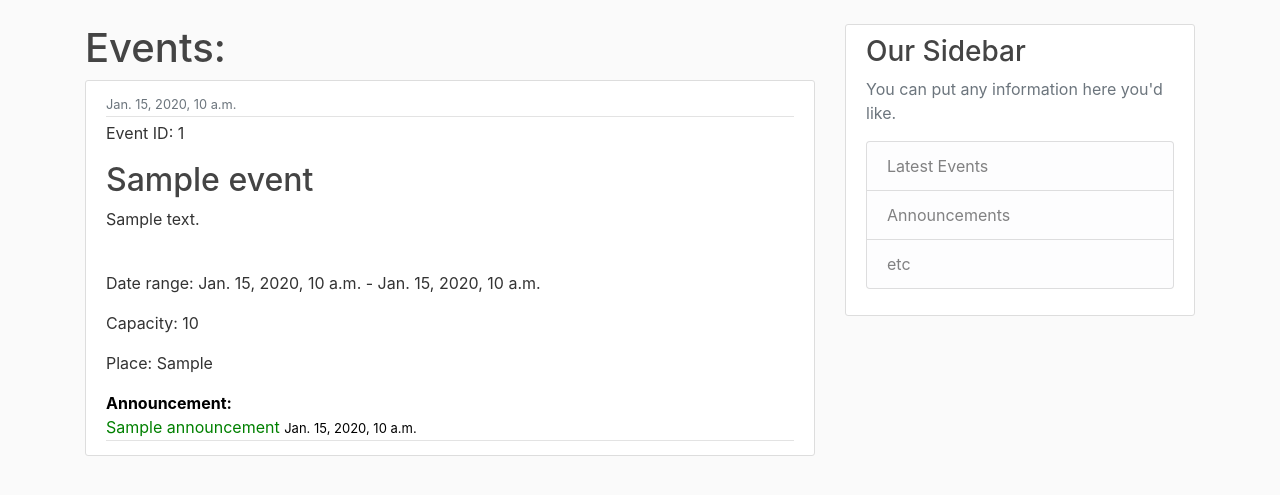
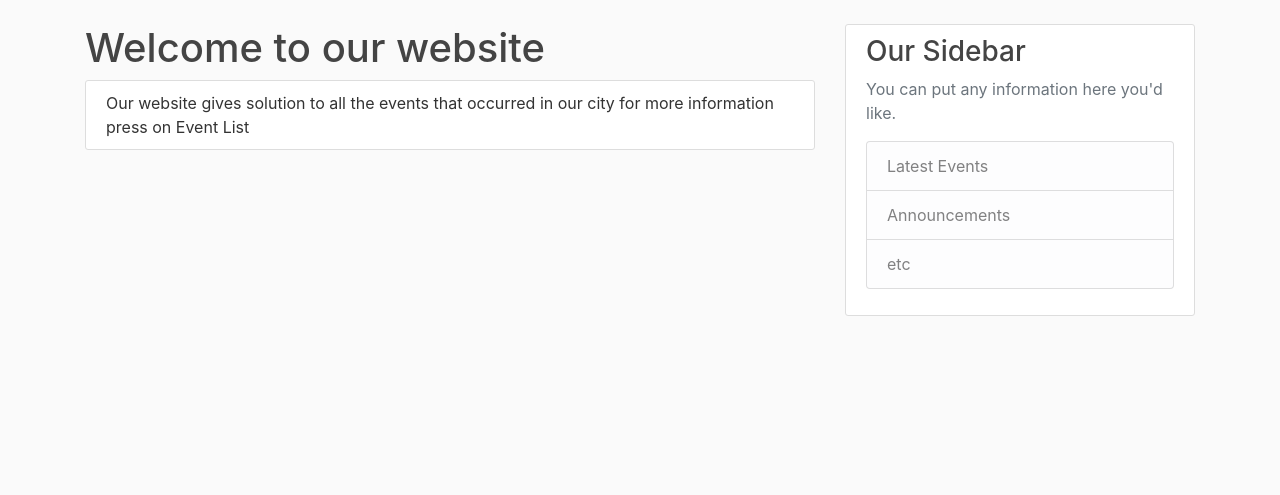
Before and after one commit to FunnyGames/event-manager, a Django app: template event_manager/event/templates/event/home.html in a window 1280 px wide. Shown: the part 56-551 px from the top of the page. Run offline with Django 3.2, Linux system fonts and the light colour scheme; tables that the repository leaves empty hold one stand-in row (values such as "Sample post"); the template is opened without the code that fills it: values that come from a table or form of the project are taken from there, most other values are stand-ins (such as "Sample title", 1, 10 or a date in 2020); some libraries are stand-ins or nearby versions.

Commit message:
PM2020T26-86

```diff
--- a/event_manager/event/templates/event/home.html
+++ b/event_manager/event/templates/event/home.html
@@ -1,32 +1,10 @@
 {% extends "event/base.html" %} {% block content %}
-<h1>Events:</h1>
-{% for event in events %}
+<h1>Welcome to our website</h1>
+
 <article class="media content-section">
   <div class="media-body">
-    {% if event.cancelled %}
-    <div class="article-metadata" style="color: red !important;">
-      <b>This event is officially cancelled.</b>
-    </div>
-    {% endif %}
-    <div class="article-metadata">
-      <small class="text-muted">{{ event.start_date }}</small>
-    </div>
-    <p class="article-content">Event ID: {{ event.id }}</p>
-    <h2><a class="article-title" href="#">{{ event.title }}</a></h2>
-    <p class="article-content">{{ event.description }}</p>
-    <p class="article-content">
-      Date range: {{ event.start_date }} - {{ event.end_date }}
-    </p>
-    <p class="article-content">Capacity: {{ event.capacity }}</p>
-    <p class="article-content">Place: {{ event.place }}</p>
-    {% for u in announcements %}
-    {% if u.EventId == event.id %}
-    <div class="article-metadata" style="color: green !important;">
-      <div style="color: black !important; font-weight: bold;">Announcement:</div> {{ u.announcement }}
-      <span style="color: black !important; font-size: small;">{{ u.create_date }}</span>
-    </div>
-    {% endif %}
-    {% endfor %}
+ Our website gives solution to all the events that occurred in our city
+ for more information press on Event List
   </div>
 </article>
-{% endfor %} {% endblock content %}
+{% endblock content %}
```
